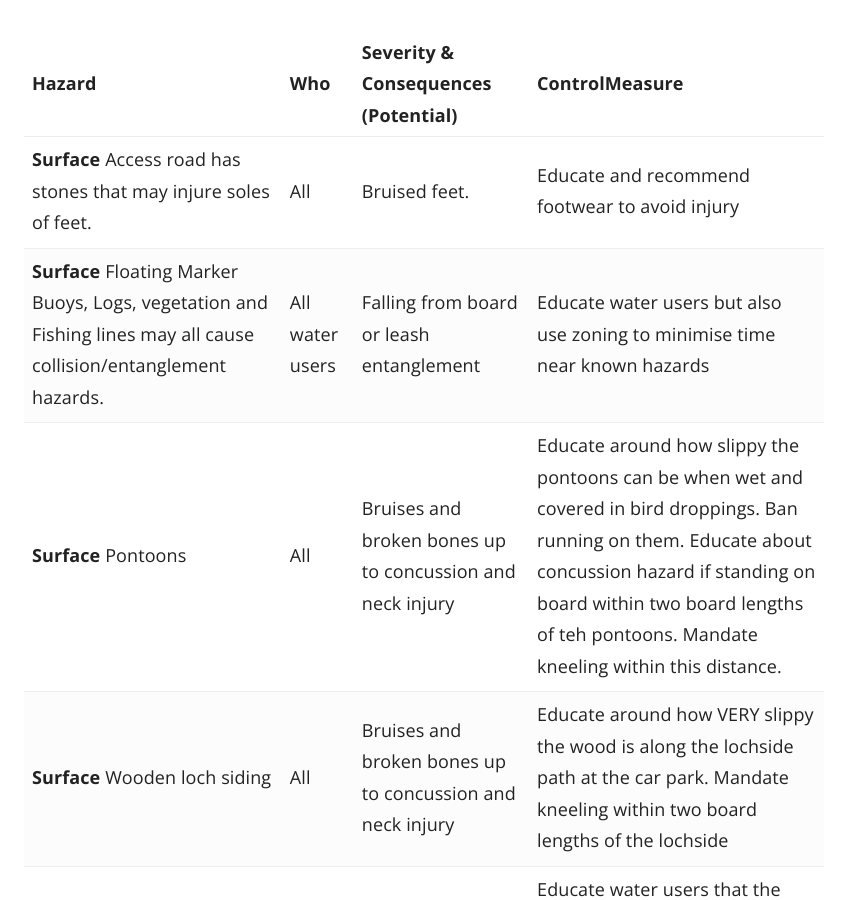
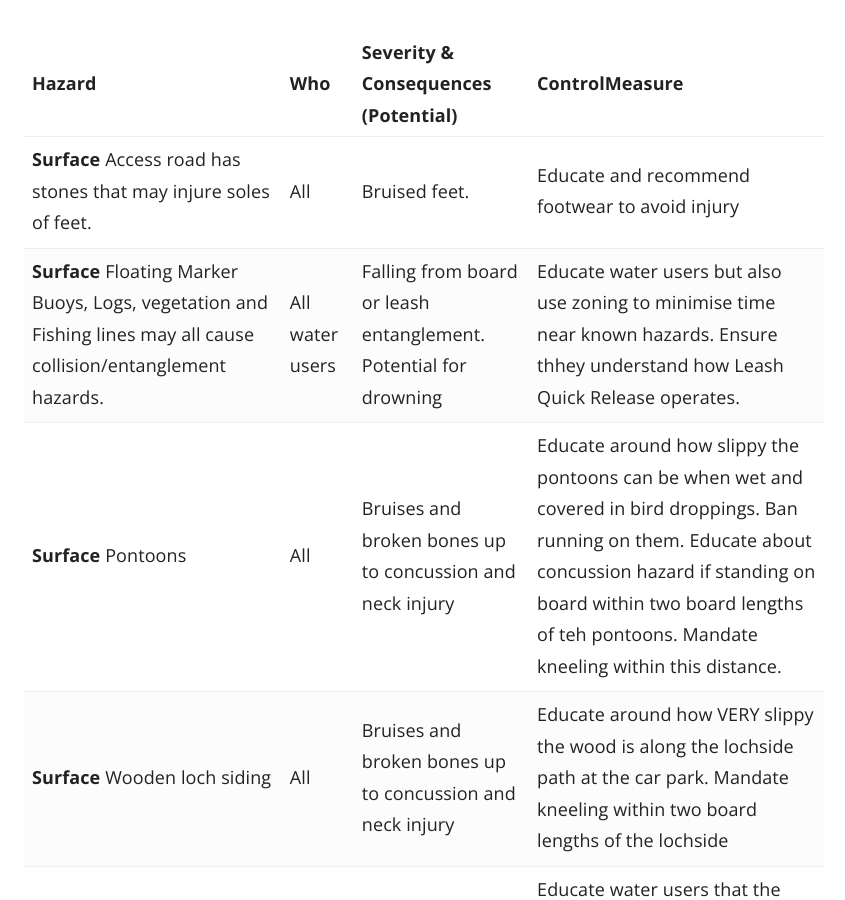
Before and after one commit to numbat70/clyde, a Jekyll site: the page built from _docs/Content/20-SUP_RISK.md, in a window 1280 px wide and 900 px high, scrolled down 1565 px. Shown: the whole window, without its empty margins (366-1211 px from the left). Built offline with Jekyll 4.4.1, drawn with Linux system fonts in a browser that asks for light colours.

Commit message:
Update 20-SUP_RISK.md
mk

```diff
--- a/_docs/Content/20-SUP_RISK.md
+++ b/_docs/Content/20-SUP_RISK.md
@@ -33,7 +33,7 @@ The Loch is quite a safe environment with most risks coming from shore hazards,
 Hazard | Who | Severity & Consequences (Potential) | ControlMeasure
 --- | --- | --- | ---
 **Surface** Access road has stones that may injure soles of feet.  | All | Bruised feet. | Educate and recommend footwear to avoid injury
-**Surface** Floating Marker Buoys, Logs, vegetation and Fishing lines may all cause collision/entanglement hazards.  | All water users | Falling from board or leash entanglement |  Educate water users but also use zoning to minimise time near known hazards
+**Surface** Floating Marker Buoys, Logs, vegetation and Fishing lines may all cause collision/entanglement hazards.  | All water users | Falling from board or leash entanglement. Potential for drowning |  Educate water users but also use zoning to minimise time near known hazards. Ensure thhey understand how Leash Quick Release operates.
 **Surface** Pontoons | All |  Bruises and broken bones up to concussion and neck injury  |  Educate around how slippy the pontoons can be when wet and covered in bird droppings. Ban running on them. Educate about concussion hazard if standing on board within two board lengths of teh pontoons. Mandate kneeling within this distance.
 **Surface** Wooden loch siding  | All |  Bruises and broken bones up to concussion and neck injury   |  Educate around how VERY slippy the wood is along the lochside path at the car park. Mandate kneeling within two board lengths of the lochside
 **Surface** Submerged lochside path | All Water Users |  Bruises and broken bones up to concussion and neck injury  |  Educate water users that the path is often submerged an d forms a submerged trip hazard. Mandate they are kneeling if within two board lengths of the **normal** lochside. Educate as to where this is if they are unfamiliar with the loch.
```
